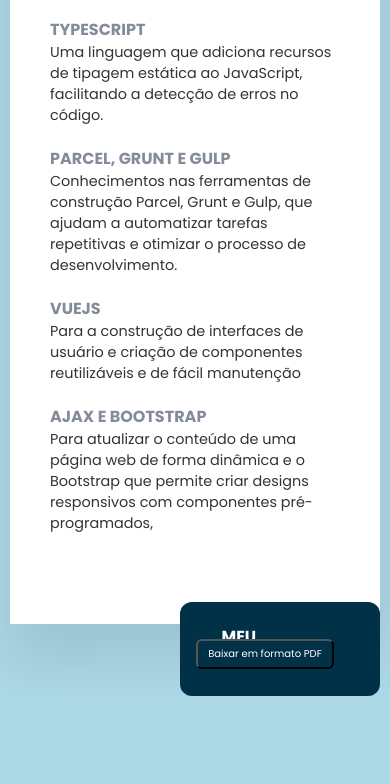
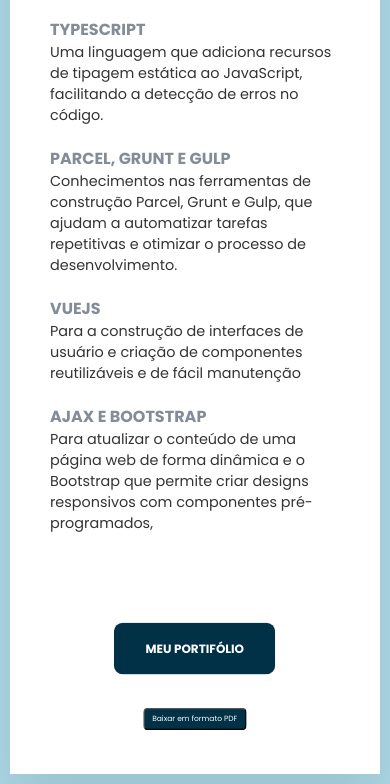
Before and after one commit to 11joao44/curriculo_web, a plain HTML site: page index.html in a window 390 px wide. Shown: the part 4286-5070 px from the top of the page. Before the commit the page ends 4982 px from the top, so only its background shows below. Drawn offline with Linux system fonts and the light colour scheme.

Commit message:
ajustando css dos botões

```diff
--- a/index.html
+++ b/index.html
@@ -288,11 +288,15 @@
                 </div>
             </div>
 
+            <div class="tab-portifolio">
+                <a href="https://11joao44.github.io/portifolio_/" target="_blank" class="link-portifolio">Meu portifólio</a>
+            </div>
+            <div class="tab-download">
+                <a href="/Curriculo Web.pdf" download>
+                    <button class="download">Baixar em formato PDF</button>
+                </a>
+            </div>
 
-            <a href="https://11joao44.github.io/portifolio_/" target="_blank" class="link-portifolio">Meu portifólio</a>
-            <a href="/Curriculo Web.pdf" download>
-                <button class="download">Baixar em formato PDF</button>
-            </a>
         </div>
 
     </div>
--- a/style.css
+++ b/style.css
@@ -84,7 +84,7 @@ ul li a.link {
     font-weight: 400;
     color: #fff;
     text-decoration: none;
-  }
+}
 
 
 .contact {
@@ -239,10 +239,14 @@ p {
     background: #03a9f4;
 }
 
+.tab-portifolio {
+    padding: 30px 50px;
+    display: flex;
+    justify-content: center;
+}
+
 .link-portifolio {
     position: absolute;
-    margin-top: 5%;
-    margin-left: 35%;
     padding: 20px 40px;
     color: #fff;
     background: #003147;
@@ -254,18 +258,22 @@ p {
     border: 2px solid transparent;
 }
 
-.link-portifolio:hover , .download:hover {
+.link-portifolio:hover,
+.download:hover {
     opacity: 95%;
     color: #081921;
     background: transparent;
     border: 2px solid #003147;
 }
 
+.tab-download {
+    margin-top: 60px;
+    display: flex;
+    justify-content: center;
+}
+
 .download {
-    position: absolute;
-    margin-top: 15%;
     font-size: 10px;
-    margin-left: 39.5%;
     padding: 5px 10px;
     border-radius: 6px;
     color: #fff;
@@ -276,7 +284,12 @@ p {
 @media (max-width: 1024px) {
     .container {
         margin: 10px;
-        grid-template-columns: repeat(1,1fr);
+        grid-template-columns: repeat(1, 1fr);
+    }
+
+    .link-portifolio,
+    .download {
+        transform: scale(85%);
     }
 }
 
@@ -291,6 +304,11 @@ p {
     }
 
     .skills .box {
-        grid-template-columns: repeat(1,1fr);
+        grid-template-columns: repeat(1, 1fr);
+    }
+
+    .link-portifolio,
+    .download {
+        transform: scale(75%);
     }
 }
```
